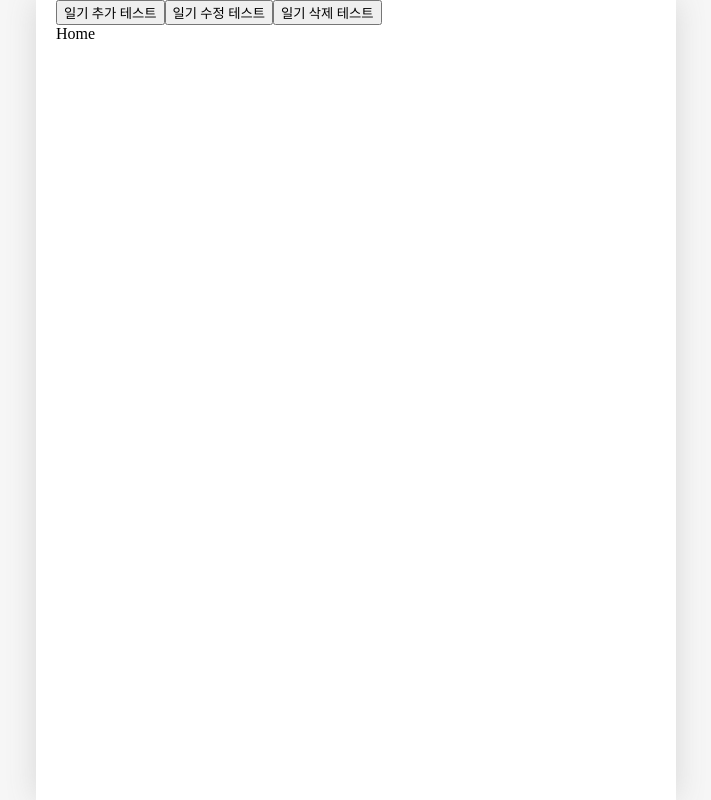
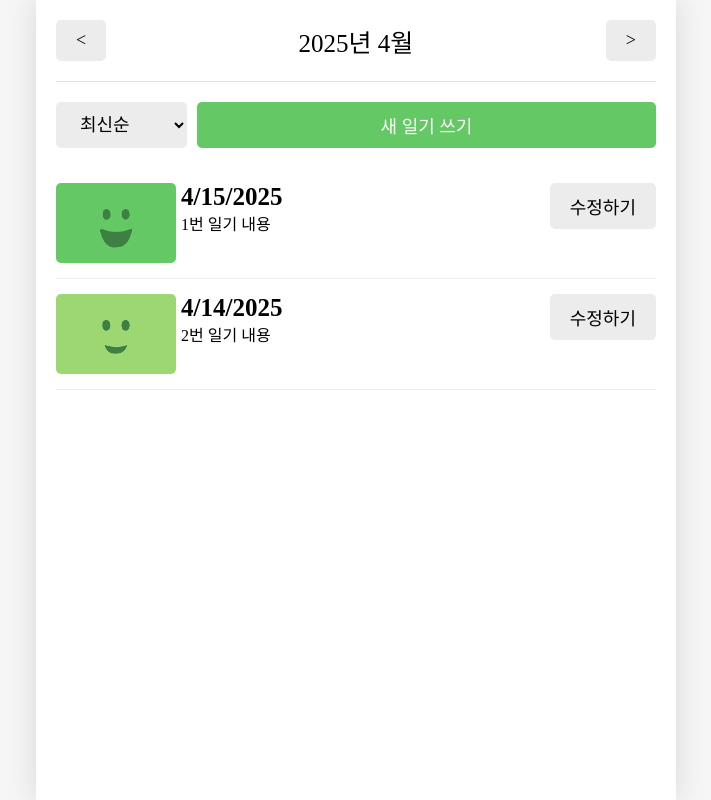
Before and after one commit to sonic8-8/frontend-study, a React (Vite) app in the folder react-js/emotion-diary-app/: page / in a window 1280 px wide. Shown: the whole page, without its empty margins (284-995 px from the left). Built offline with nearby package versions, Linux system fonts and the light colour scheme; a web font is replaced by a local one.

Commit message:
feat: emotion-diary-app Home 페이지의 UI 및 기능 구현

```diff
--- a/react-js/emotion-diary-app/src/App.jsx
+++ b/react-js/emotion-diary-app/src/App.jsx
@@ -10,15 +10,21 @@ import Notfound from './pages/Notfound';
 const mockData = [
   {
     id: 1,
-    createdDate: new Date().getTime(),
+    createdDate: new Date("2025-04-15").getTime(),
     emotionId: 1,
     content: "1번 일기 내용",
   },
   {
     id: 2,
-    createdDate: new Date().getTime(),
+    createdDate: new Date("2025-04-14").getTime(),
     emotionId: 2,
     content: "2번 일기 내용",
+  },
+  {
+    id: 3,
+    createdDate: new Date("2025-03-03").getTime(),
+    emotionId: 3,
+    content: "3번 일기 내용",
   },
 ]
 
@@ -39,8 +45,8 @@ function reducer(state, action) {
   }
 }
 
-const DiaryStateContext = createContext();
-const DiaryDispatchContext = createContext();
+export const DiaryStateContext = createContext();
+export const DiaryDispatchContext = createContext();
 
 function App() {
   const [data, dispatch] = useReducer(reducer, mockData);
@@ -84,23 +90,6 @@ function App() {
 
   return (
     <>
-      <button onClick={() => {
-        onCreate(new Date().getTime(), 1, "추가된 일기입니다")
-      }}>일기 추가 테스트
-      </button>
-
-      <button onClick={() => {
-        onUpdate(1, new Date().getTime(), 3, "수정된 일기입니다");
-      }}>
-        일기 수정 테스트
-      </button>
-
-      <button onClick={() => {
-        onDelete(1);
-      }}>
-        일기 삭제 테스트
-      </button>
-
       <DiaryStateContext.Provider value={data}>
         <DiaryDispatchContext value={{
           onCreate,
--- /dev/null
+++ b/react-js/emotion-diary-app/src/components/DiaryItem.css
@@ -0,0 +1,61 @@
+.DiaryItem {
+    display: flex;
+    gap: 5px;
+    justify-content: space-between;
+
+    padding: 15px 0px;
+    border-bottom: 1px solid rgb(236, 236, 236);
+}
+
+.DiaryItem .img_section {
+    min-width: 120px;
+    height: 80px;
+
+    display: flex;
+    justify-content: center;
+    cursor: pointer;
+
+    border-radius: 5px;
+}
+
+.DiaryItem .img_section>img {
+    width: 50%;
+}
+
+.DiaryItem .img_section_1 {
+    background-color: rgb(100, 201, 100);
+}
+
+.DiaryItem .img_section_2 {
+    background-color: rgb(157, 215, 114);
+}
+
+.DiaryItem .img_section_3 {
+    background-color: rgb(253, 206, 23);
+}
+
+.DiaryItem .img_section_4 {
+    background-color: rgb(253, 132, 70);
+}
+
+.DiaryItem .img_section_5 {
+    background-color: rgb(253, 86, 95);
+}
+
+.DiaryItem .info_section {
+    flex: 1;
+    cursor: pointer;
+}
+
+.DiaryItem .info_section .created_date {
+    font-weight: bold;
+    font-size: 25px;
+}
+
+.DiaryItem .img_section .content {
+    font-size: 18px;
+}
+
+.DiaryItem .button_section {
+    min-width: 70px;
+}
--- /dev/null
+++ b/react-js/emotion-diary-app/src/components/DiaryItem.jsx
@@ -0,0 +1,35 @@
+import "./DiaryItem.css";
+import { getEmotionImage } from "../util/get-emotion-image";
+import Button from "./Button";
+import { useNavigate } from "react-router-dom";
+
+const DiaryItem = ({ id, createdDate, emotionId, content }) => {
+    const nav = useNavigate();
+
+    return (
+        <div className="DiaryItem">
+            <div
+                onClick={() => nav(`/diary/${id}`)}
+                className={`img_section img_section_${emotionId}`}
+            >
+                <img src={getEmotionImage(emotionId)} />
+            </div>
+            <div
+                onClick={() => nav(`/diary/${id}`)}
+                className="info_section"
+            >
+                <div className="created_date">
+                    {new Date(createdDate).toLocaleDateString()}
+                </div>
+                <div className="content">{content}</div>
+            </div>
+            <div className="button_section">
+                <Button
+                    onClick={() => nav(`/edit/${id}`)}
+                    text={"수정하기"} />
+            </div>
+        </div>
+    )
+}
+
+export default DiaryItem;
--- /dev/null
+++ b/react-js/emotion-diary-app/src/components/DiaryList.css
@@ -0,0 +1,19 @@
+.DiaryList .menu_bar {
+    margin: 20px 0px;
+    display: flex;
+    gap: 10px;
+}
+
+.DiaryList .menu_bar select {
+    background-color: rgb(236, 236, 236);
+    border: none;
+    border-radius: 5px;
+
+    padding: 10px 20px;
+    font-size: 18px;
+    cursor: pointer;
+}
+
+.DiaryList .menu_bar button {
+    flex: 1;
+}
--- /dev/null
+++ b/react-js/emotion-diary-app/src/components/DiaryList.jsx
@@ -0,0 +1,45 @@
+import Button from "./Button";
+import DiaryItem from "./DiaryItem";
+import "./DiaryList.css";
+import { useNavigate } from "react-router-dom";
+import { useState } from "react";
+
+const DiaryList = ({ data }) => {
+    const nav = useNavigate();
+    const [sortType, setSortType] = useState("latest");
+
+    const onChangeSortType = (e) => {
+        setSortType(e.target.value);
+    }
+
+    const getSortedData = () => {
+        return data.toSorted((o1, o2) => {
+            if (sortType === "oldest") {
+                return Number(o1.createdDate) - Number(o2.createdDate);
+            } else {
+                return Number(o2.createdDate) - Number(o1.createdDate);
+            }
+        })
+    }
+
+    const sortedData = getSortedData();
+
+    return (
+        <div className="DiaryList">
+            <div className="menu_bar">
+                <select onChange={onChangeSortType}>
+                    <option value={"latest"}>최신순</option>
+                    <option value={"oldest"}>오래된 순</option>
+                </select>
+                <Button onClick={() => nav("/new")} text={"새 일기 쓰기"} type={"POSITIVE"} />
+            </div>
+            <div className="list_wrapper">
+                {sortedData.map((item) =>
+                    <DiaryItem key={item.id} {...item} />
+                )}
+            </div>
+        </div>
+    )
+}
+
+export default DiaryList;
--- a/react-js/emotion-diary-app/src/pages/Home.jsx
+++ b/react-js/emotion-diary-app/src/pages/Home.jsx
@@ -1,11 +1,41 @@
-import { useSearchParams } from "react-router-dom";
+import { useState, useContext } from "react";
+import { DiaryStateContext } from "../App";
+
+import Header from "../components/Header";
+import Button from "../components/Button";
+import DiaryList from "../components/DiaryList";
+
+const getMonthlyData = (pivotDate, data) => {
+
+    const beginTime = new Date(pivotDate.getFullYear(), pivotDate.getMonth(), 1, 0, 0, 0).getTime();
+    const endTime = new Date(pivotDate.getFullYear(), pivotDate.getMonth() + 1, 0, 23, 59, 59).getTime();
+
+    return data.filter((item) => beginTime <= item.createdDate && item.createdDate <= endTime);
+}
 
 const Home = () => {
-    const [parmas, setParams] = useSearchParams();
-    // console.log(parmas.get("value"));
+    const data = useContext(DiaryStateContext);
+    const [pivotDate, setPivotDate] = useState(new Date());
+
+    const monthlyData = getMonthlyData(pivotDate, data);
+
+    const onIncreaseMonth = () => {
+        setPivotDate(new Date(pivotDate.getFullYear(), pivotDate.getMonth() + 1));
+    }
+
+    const onDecreaseMonth = () => {
+        setPivotDate(new Date(pivotDate.getFullYear(), pivotDate.getMonth() - 1));
+    }
 
     return (
-        <div>Home</div>
+        <div>
+            <Header
+                title={`${pivotDate.getFullYear()}년 ${pivotDate.getMonth() + 1}월`}
+                leftChild={<Button text={"<"} onClick={onDecreaseMonth} />}
+                rightChild={<Button text={">"} onClick={onIncreaseMonth} />}
+            />
+            <DiaryList data={monthlyData} />
+        </div>
     )
 }
 
```
